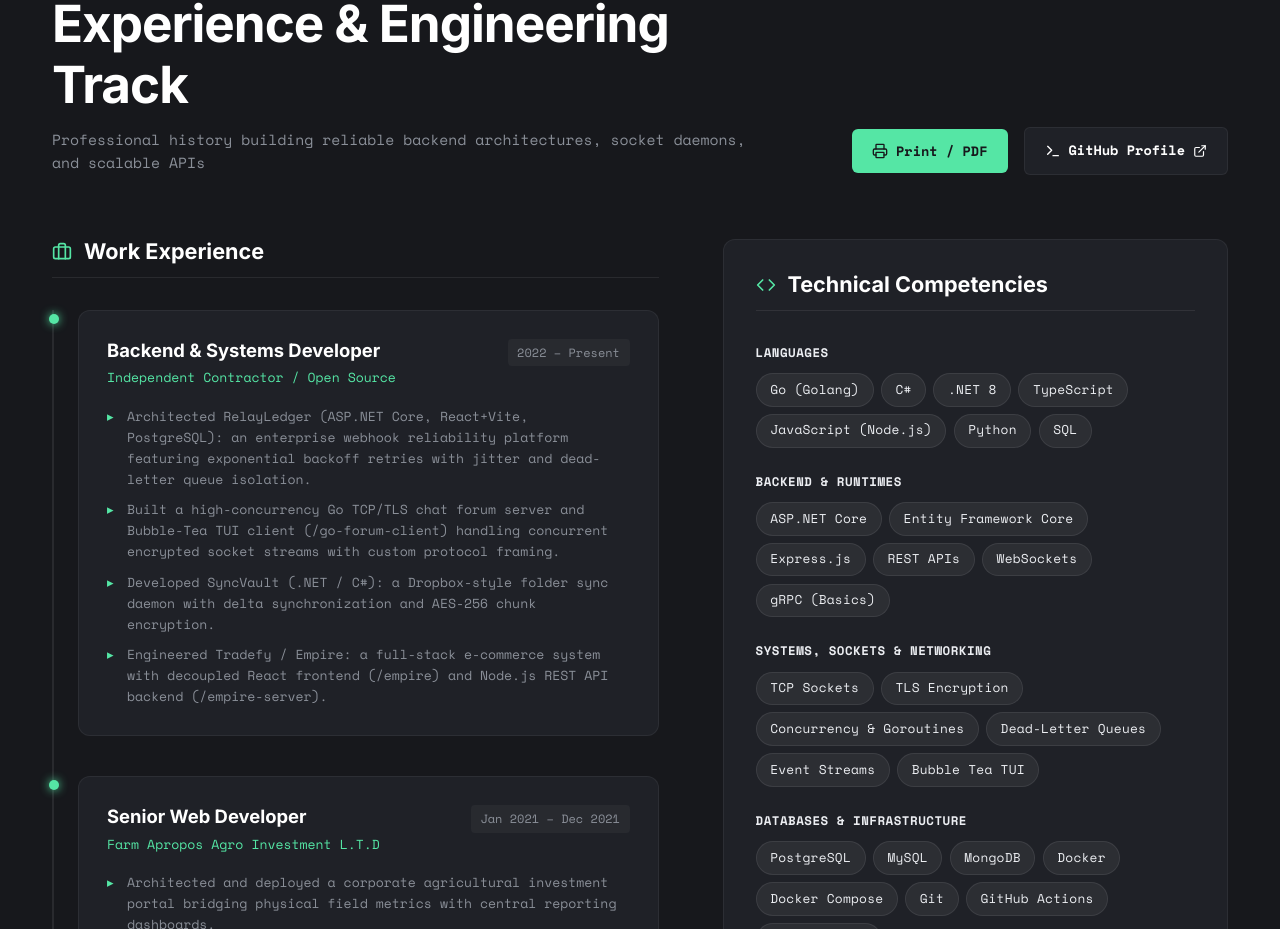
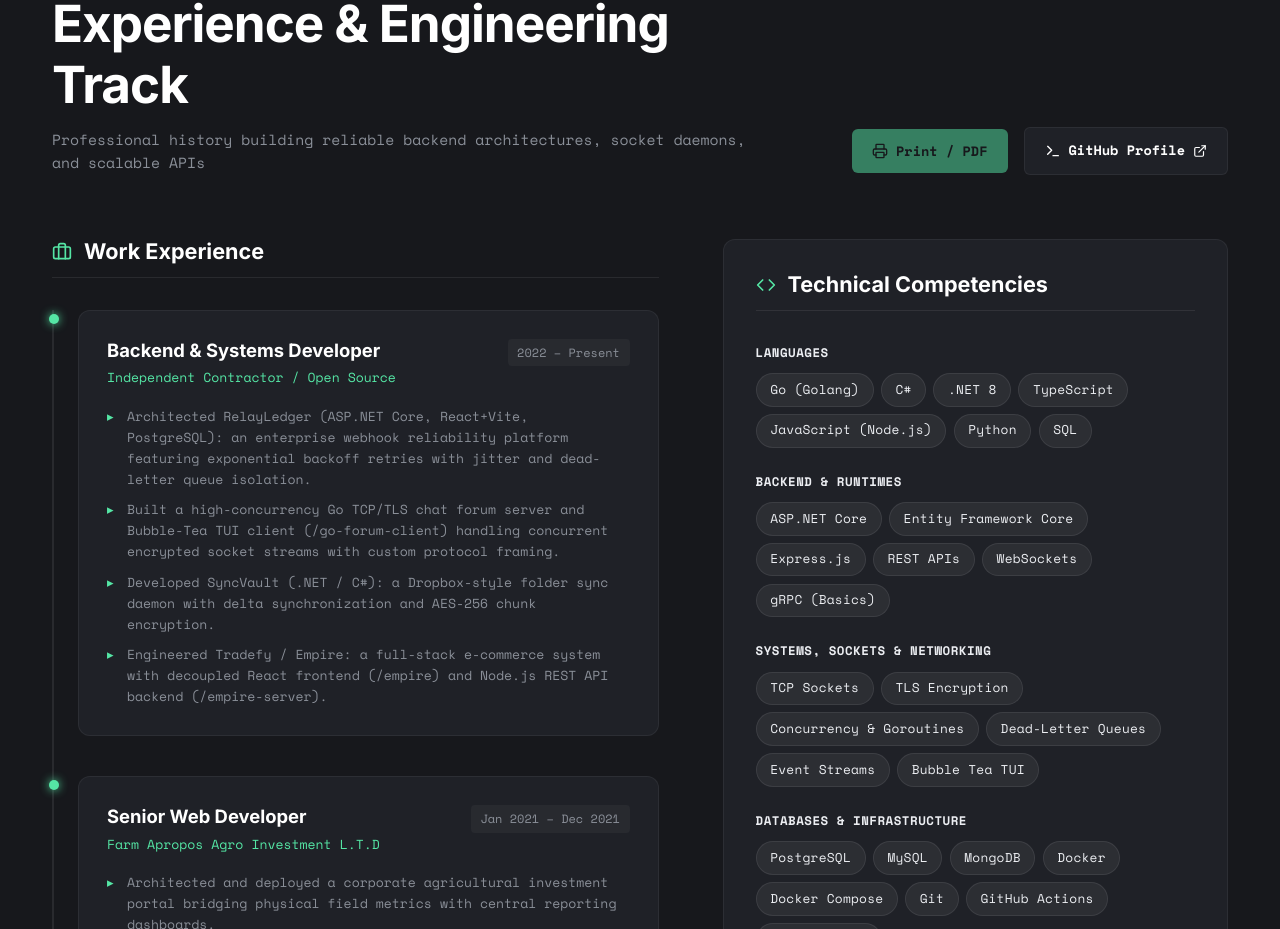
Before and after one commit to devvyhac/devvyhac, a React (Vite) app: page /#contacts in a window 1280 px wide. Shown: the part 3833-4762 px from the top of the page. Built offline with nearby package versions, Linux system fonts and the light colour scheme; a web font is replaced by a local one.

Commit message:
Disable print PDF button in CV section

```diff
--- a/src/components/DevvyhacCvSection.css
+++ b/src/components/DevvyhacCvSection.css
@@ -67,10 +67,18 @@
   color: var(--text-dark);
 }
 
-.ds-cv-btn-primary:hover {
+.ds-cv-btn-primary:hover:not(:disabled) {
   background: var(--accent-mint-hover);
   transform: translateY(-2px);
   box-shadow: 0 6px 20px rgba(85, 230, 165, 0.3);
+}
+
+.ds-cv-btn:disabled,
+.ds-cv-btn.ds-cv-btn-disabled {
+  opacity: 0.5;
+  cursor: not-allowed;
+  transform: none !important;
+  box-shadow: none !important;
 }
 
 .ds-cv-btn-secondary {
--- a/src/components/DevvyhacCvSection.jsx
+++ b/src/components/DevvyhacCvSection.jsx
@@ -24,9 +24,9 @@ export default function DevvyhacCvSection({ onOpenCvModal }) {
           <div className="ds-cv-actions">
             <button
               type="button"
-              onClick={handlePrint}
-              className="ds-cv-btn ds-cv-btn-primary"
-              title="Print / Save CV as PDF"
+              disabled
+              className="ds-cv-btn ds-cv-btn-primary ds-cv-btn-disabled"
+              title="Print / PDF (Disabled)"
             >
               <Printer size={16} />
               <span>Print / PDF</span>
```
